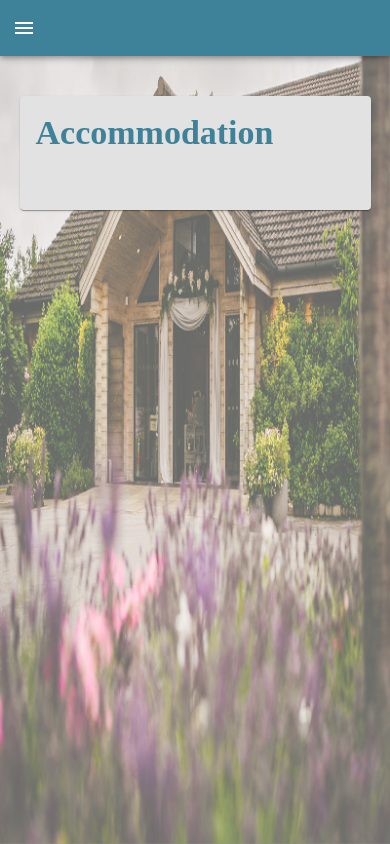
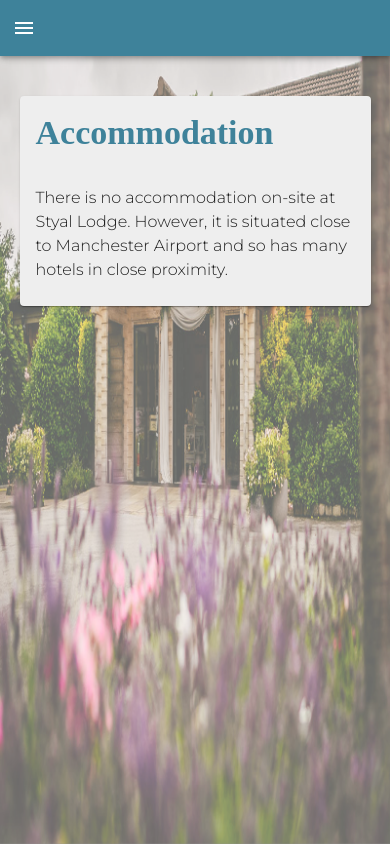
Before and after one commit to Sfullen96/wedding, a React (Create React App) app: page /accommodation in a window 390 px wide. Built offline with nearby package versions, Linux system fonts and the light colour scheme; sample sign-in values are in the browser's storage; a web font is replaced by a local one.

Commit message:
improve venue page on mobile

```diff
--- a/src/Components/Accommodation.js
+++ b/src/Components/Accommodation.js
@@ -1,6 +1,7 @@
 import React from "react";
 import { Box, Card, CardContent, CardHeader, Typography } from "@mui/material";
 import useIsMobile from "../Hooks/useIsMobile";
+import { grey } from "@mui/material/colors";
 
 const Accommodation = () => {
   const isMobile = useIsMobile();
@@ -16,7 +17,7 @@ const Accommodation = () => {
       pt={5}
     >
       <Card
-        sx={{ p: 0, bgcolor: "#e2e2e2", width: "100%", textAlign: "left" }}
+        sx={{ p: 0, bgcolor: grey[200], width: "100%", textAlign: "left" }}
         fullWidth
       >
         <CardHeader
@@ -30,7 +31,13 @@ const Accommodation = () => {
             </Typography>
           }
         />
-        <CardContent></CardContent>
+        <CardContent>
+          <Typography>
+            There is no accommodation on-site at Styal Lodge. However, it is
+            situated close to Manchester Airport and so has many hotels in close
+            proximity.
+          </Typography>
+        </CardContent>
       </Card>
     </Box>
   );
--- a/src/Components/PublicTransport.js
+++ b/src/Components/PublicTransport.js
@@ -1,5 +1,6 @@
 import { Divider, Typography } from "@mui/material";
 import React from "react";
+import { Link } from "react-router-dom";
 
 const PublicTransport = () => (
   <>
@@ -15,7 +16,17 @@ const PublicTransport = () => (
       <li>Take a taxi to Styal Lodge.</li>
     </ol>
 
-    <Typography>For Taxis, use Uber or Street Cars (0161 228 7878)</Typography>
+    <Typography>
+      For Taxis, we recommend Uber or{" "}
+      <Link to="https://streetcarsmanchester.co.uk/" target="_blank">
+        Street Cars
+      </Link>{" "}
+      (
+      <Link target="_blank" to="tel:0161 228 7878">
+        0161 228 7878
+      </Link>
+      )
+    </Typography>
   </>
 );
 
--- a/src/Components/Venue.js
+++ b/src/Components/Venue.js
@@ -22,6 +22,7 @@ import styled from "@emotion/styled";
 import PublicTransport from "./PublicTransport";
 import South from "./South";
 import North from "./North";
+import { grey } from "@mui/material/colors";
 
 function CustomTabPanel(props) {
   const { children, value, index, ...other } = props;
@@ -113,7 +114,7 @@ const Venue = () => {
       pt={5}
     >
       <Card
-        sx={{ p: 0, bgcolor: "#e2e2e2", width: "100%", textAlign: "left" }}
+        sx={{ p: 0, bgcolor: grey[200], width: "100%", textAlign: "left" }}
         fullWidth
       >
         <CardHeader
@@ -147,7 +148,7 @@ const Venue = () => {
       <Card
         sx={{
           p: 0,
-          bgcolor: "#e2e2e2",
+          bgcolor: grey[200],
           width: "100%",
           mt: 4,
           textAlign: "left",
```
